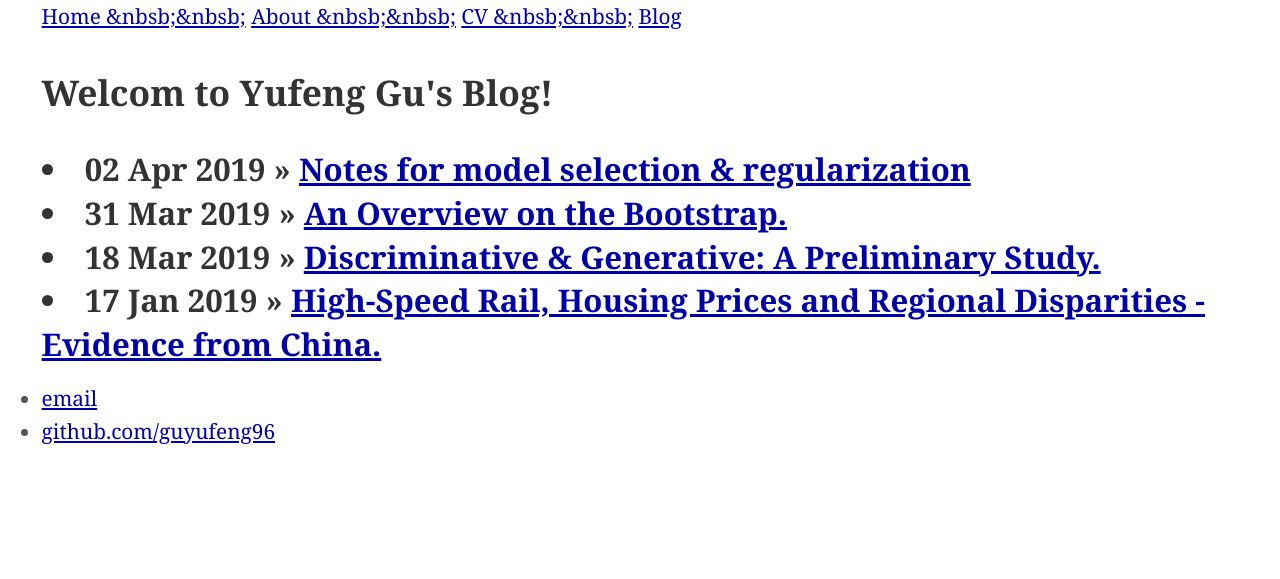
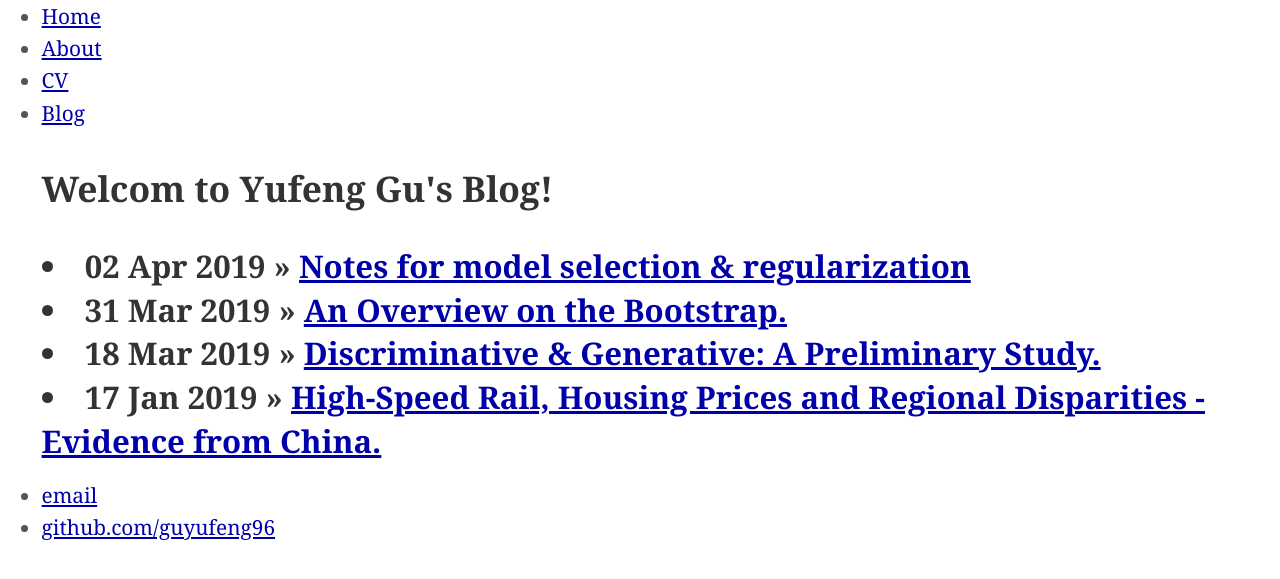
Before and after one commit to guyufeng96/guyufeng.github.io, a Jekyll site: the page built from blog/index.html, in a window 1280 px wide. Shown: the top 579 px of the page. Built offline with Jekyll 4.4.1, drawn with Linux system fonts in a browser that asks for light colours.

Commit message:
Update default.html

```diff
--- a/_layouts/default.html
+++ b/_layouts/default.html
@@ -8,10 +8,10 @@
 		<body>
 			<nav>
 	    		<ul>
-	        		<a href="/">Home &nbsb;&nbsb;</a>
-				<a href="/about">About &nbsb;&nbsb;</a>
-	        		<a href="/cv">CV &nbsb;&nbsb;</a>
-	        		<a href="/blog">Blog</a>
+				<li><a href="/">Home</a></li>
+				<li><a href="/about">About</a></li>
+	        		<li><a href="/cv">CV</a></li>
+				<li><a href="/blog">Blog</a></li>
 	    		</ul>
 			</nav>
 			<div class="container">
```
